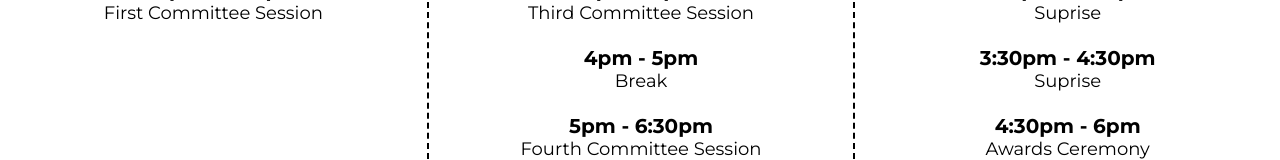
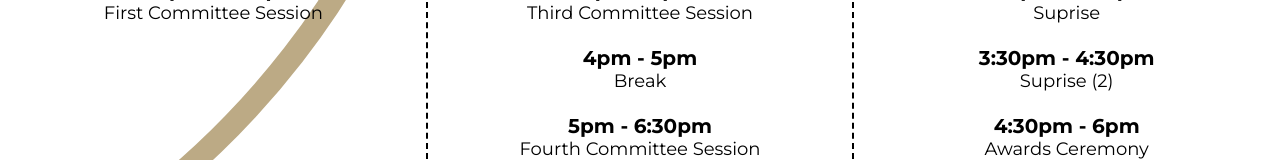
Before and after one commit to Xzoky174/IASMUN, a SvelteKit app: page /conference-schedule in a window 1280 px wide. Shown: the part 394-554 px from the top of the page. Built offline with nearby package versions, Linux system fonts and the light colour scheme.

Commit message:
Added Lines to Conference Schedule Page

```diff
--- a/src/routes/conference-schedule/+page.svelte
+++ b/src/routes/conference-schedule/+page.svelte
@@ -1,5 +1,7 @@
 <script>
 	import Saos from 'saos';
+
+	import Line3 from '$lib/assets/lines/Vector 3.svg';
 
 	let days = [
 		{
@@ -31,7 +33,7 @@
 				{ start: '10am', end: '12pm', desc: 'Fifth Committee Session' },
 				{ start: '12pm', end: '1:30pm', desc: 'Break' },
 				{ start: '1:30pm', end: '3:30pm', desc: 'Suprise' },
-				{ start: '3:30pm', end: '4:30pm', desc: 'Suprise' },
+				{ start: '3:30pm', end: '4:30pm', desc: 'Suprise (2)' },
 				{ start: '4:30pm', end: '6pm', desc: 'Awards Ceremony' }
 			]
 		}
@@ -46,6 +48,7 @@
 	<h1 class="header">Conference <b>Schedule</b></h1>
 </Saos>
 
+<img class="lines line3" src={Line3} alt="" />
 <div class="timings">
 	{#each days as day}
 		<div class={`container ${day.day}`}>
@@ -67,6 +70,15 @@
 		text-align: center;
 	}
 
+	.lines {
+		position: absolute;
+		z-index: -1;
+	}
+	.line3 {
+		top: 0;
+		left: 0;
+	}
+
 	.header {
 		font-weight: 400;
 		text-align: center;
@@ -78,10 +90,14 @@
 		border-collapse: collapse;
 		border: 2px dashed #000;
 		border-bottom: none;
-		border-right: none;
 	}
 	.container:first-child {
 		border-left: none;
+		border-right: 1px;
+	}
+	.container:last-child {
+		border-right: none;
+		border-left: 1px;
 	}
 	.timings {
 		display: grid;
```
